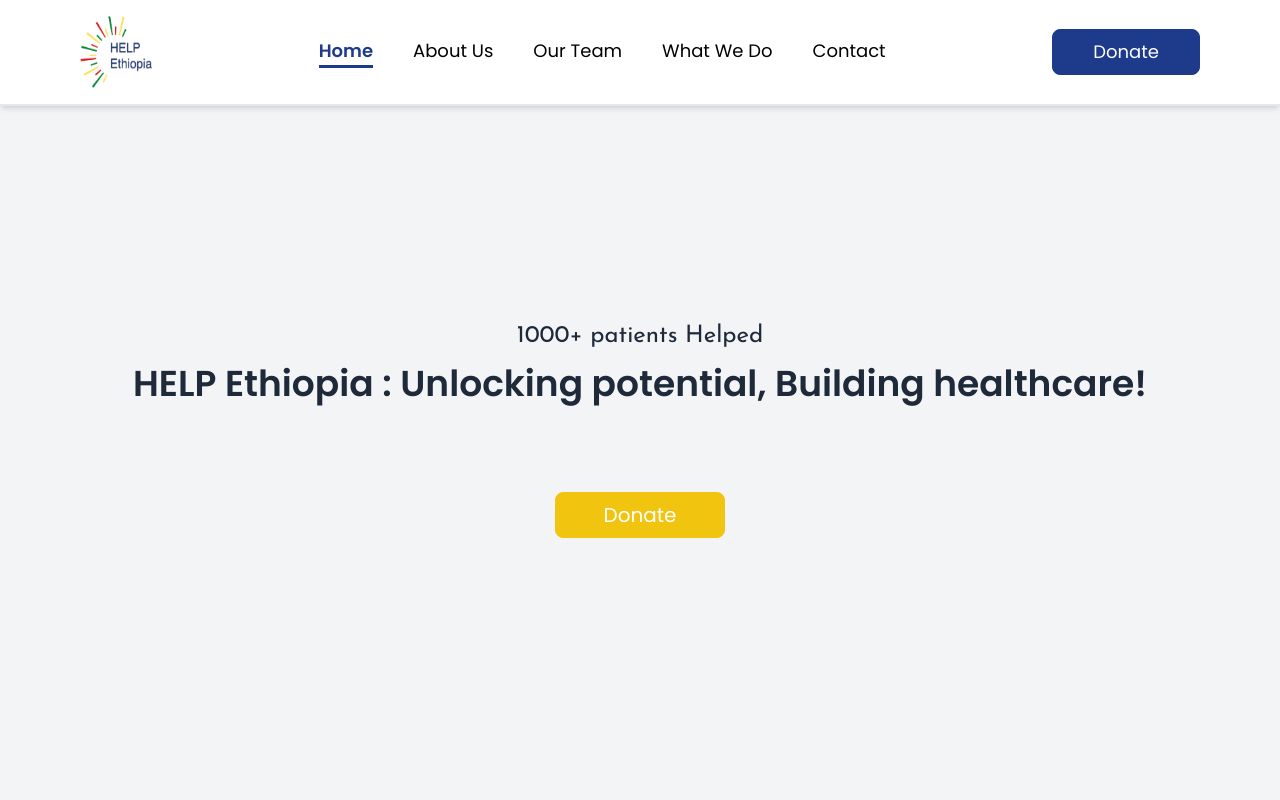
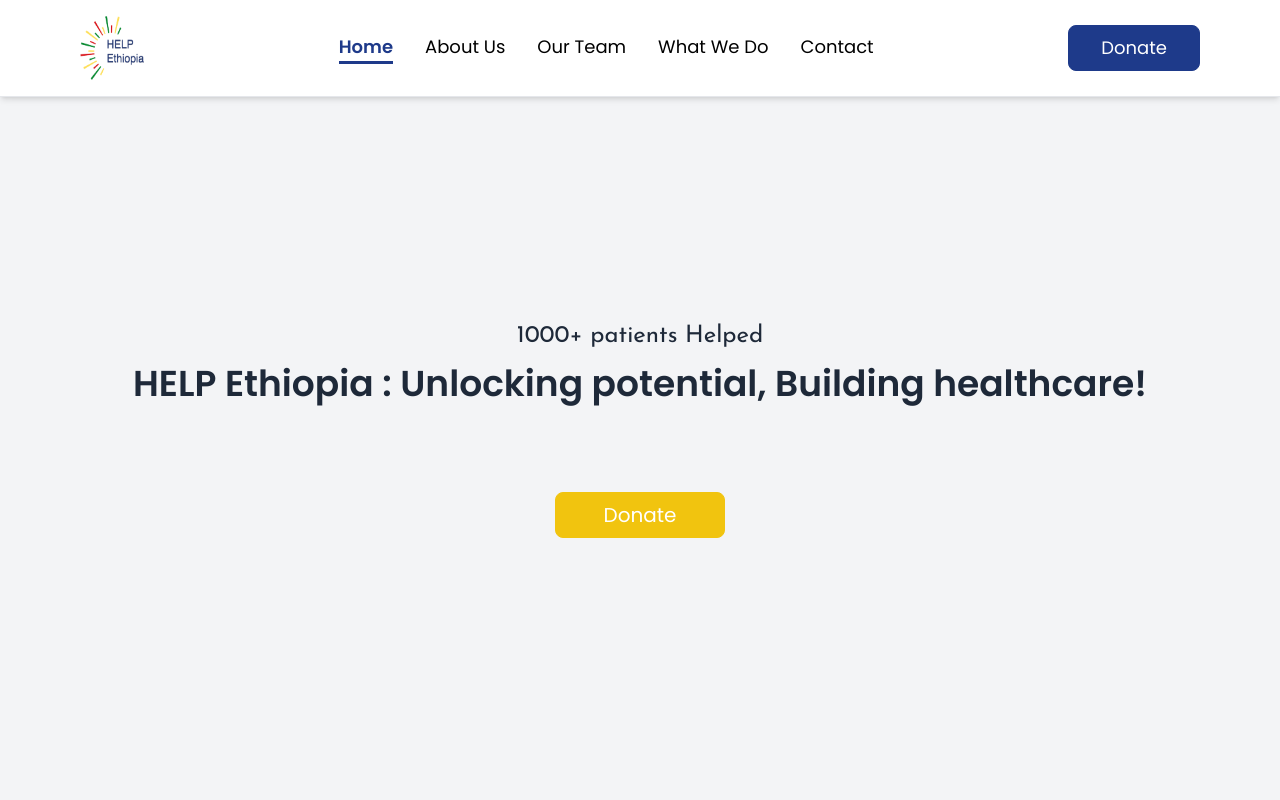
Before and after one commit to dagimgetaw/Help-Ethiopia-Website, a React (Vite) app: page / in a window 1280 px wide. Shown: the top 800 px of the page. Built offline with nearby package versions, Linux system fonts and the light colour scheme.

Commit message:
add lazy loading and remove unwanted css

```diff
--- a/src/Components/Navbar/Navbar.jsx
+++ b/src/Components/Navbar/Navbar.jsx
@@ -5,7 +5,6 @@ import logo from "../../assets/logo.png";
 
 export default function Navbar() {
   const [isOpen, setIsOpen] = useState(false);
-
   const navLinks = [
     { path: "/", label: "Home" },
     { path: "/about-us", label: "About Us" },
@@ -13,29 +12,30 @@ export default function Navbar() {
     { path: "/what-we-do", label: "What We Do" },
     { path: "/contact", label: "Contact" },
   ];
-
   return (
-    <nav className="bg-white fixed w-full backdrop-blur-sm bg-opacity-50 z-10 border-b-2 border-gray-200 shadow-md">
-      <div className="flex justify-between items-center px-10 py-4 lg:px-15 xl:px-20">
-        <div className="logo">
-          <img src={logo} alt="Help Ethiopia Logo" className="w-18 h-18" />
+    <nav className="bg-white fixed w-full border-b border-gray-200 shadow-md">
+      <div className="flex justify-between items-center px-6 py-4 lg:px-12 xl:px-20">
+        <div>
+          <img
+            src={logo}
+            alt="Help Ethiopia Logo"
+            loading="lazy"
+            className="w-16 h-16"
+          />
         </div>
-
         <p className="text-2xl text-gray-800 font-title text-center lg:hidden">
           Help Ethiopia
         </p>
-
-        {/* Desktop Navigation */}
-        <div className="hidden lg:flex lg:gap-8 xl:gap-10 font-text font-normal text-lg">
+        <div className="hidden lg:flex gap-8 font-text text-lg">
           {navLinks.map((link) => (
             <NavLink
               key={link.path}
               to={link.path}
               className={({ isActive }) =>
-                `cursor-pointer border-b-2 ${
+                `cursor-pointer border-b-3 ${
                   isActive
-                    ? "text-[#1E3A8A] font-semibold border-[#1E3A8A] border-b-3"
-                    : "border-transparent hover:text-[#1E3A8A] border-b-3 hover:border-[#1E3A8A] hover:font-medium"
+                    ? "text-[#1E3A8A] font-semibold border-[#1E3A8A]"
+                    : "border-transparent hover:text-[#1E3A8A] hover:border-[#1E3A8A] hover:font-medium"
                 }`
               }
             >
@@ -43,17 +43,13 @@ export default function Navbar() {
             </NavLink>
           ))}
         </div>
-
-        {/* Desktop Donate Button */}
         <div className="hidden lg:block">
           <NavLink to="/donate">
-            <button className="py-2 px-10 border border-[#1E3A8A] rounded-lg bg-[#1E3A8A] text-white font-text font-normal text-lg cursor-pointer">
+            <button className="py-2 px-8 border border-[#1E3A8A] rounded-lg bg-[#1E3A8A] text-white font-text text-lg cursor-pointer">
               Donate
             </button>
           </NavLink>
         </div>
-
-        {/* Mobile Menu Toggle */}
         <div className="lg:hidden">
           <button
             onClick={() => setIsOpen(!isOpen)}
@@ -63,8 +59,6 @@ export default function Navbar() {
           </button>
         </div>
       </div>
-
-      {/* Mobile Navigation Menu */}
       {isOpen && (
         <div className="lg:hidden flex flex-col items-center gap-6 text-md font-text py-4 bg-white shadow-md">
           {navLinks.map((link) => (
@@ -75,8 +69,8 @@ export default function Navbar() {
               className={({ isActive }) =>
                 `cursor-pointer border-b-2 ${
                   isActive
-                    ? "text-[#1E3A8A] font-semibold border-[#1E3A8A] border-b-3"
-                    : "border-transparent hover:text-[#1E3A8A] border-b-3 hover:border-[#1E3A8A] hover:font-medium"
+                    ? "text-[#1E3A8A] font-semibold border-[#1E3A8A]"
+                    : "border-transparent hover:text-[#1E3A8A] hover:border-[#1E3A8A] hover:font-medium"
                 }`
               }
             >
@@ -84,7 +78,7 @@ export default function Navbar() {
             </NavLink>
           ))}
           <NavLink to="/donate" onClick={() => setIsOpen(false)}>
-            <button className="py-2 px-10 border border-[#1E3A8A] rounded-lg bg-[#1E3A8A] text-white font-text font-normal text-lg cursor-pointer">
+            <button className="py-2 px-8 border border-[#1E3A8A] rounded-lg bg-[#1E3A8A] text-white font-text text-lg cursor-pointer">
               Donate
             </button>
           </NavLink>
```
